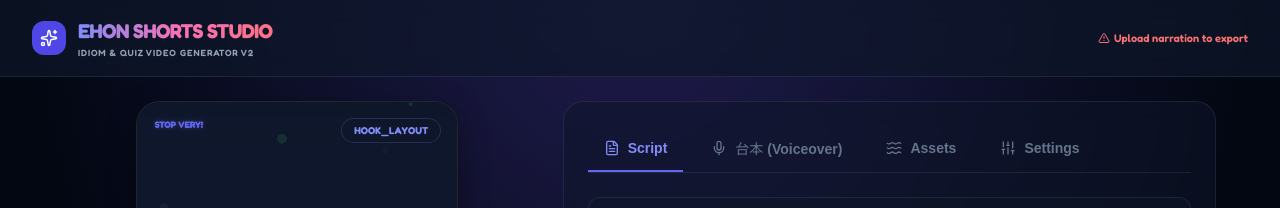
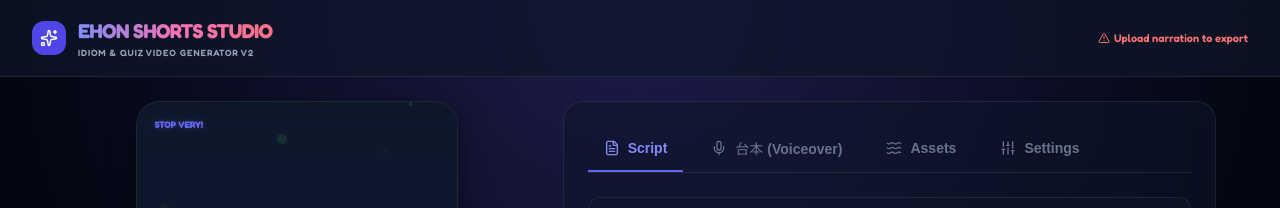
Before and after one commit to farronusbuccaneer-blip/EhonShorts, a React (Vite) app: page / in a window 1280 px wide. Shown: the top 208 px of the page. Built offline with nearby package versions, Linux system fonts and the light colour scheme; a web font is replaced by a local one.

Commit message:
Remove top-right layout indicator overlay label in video preview

```diff
--- a/src/components/VideoPreview.tsx
+++ b/src/components/VideoPreview.tsx
@@ -272,12 +272,7 @@ export const VideoPreview: React.FC<VideoPreviewProps> = ({
           />
         )}
 
-        {/* Layout indicator overlays */}
-        {slides.length > 0 && (
-          <div className="preview-indicator">
-            {slides[thinkingStatus.activeIdx]?.layout.toUpperCase()}
-          </div>
-        )}
+
       </div>
 
       {/* Control buttons */}
```
Also changed, not shown: 2 other files (tests, documents, lock files or other folders).
